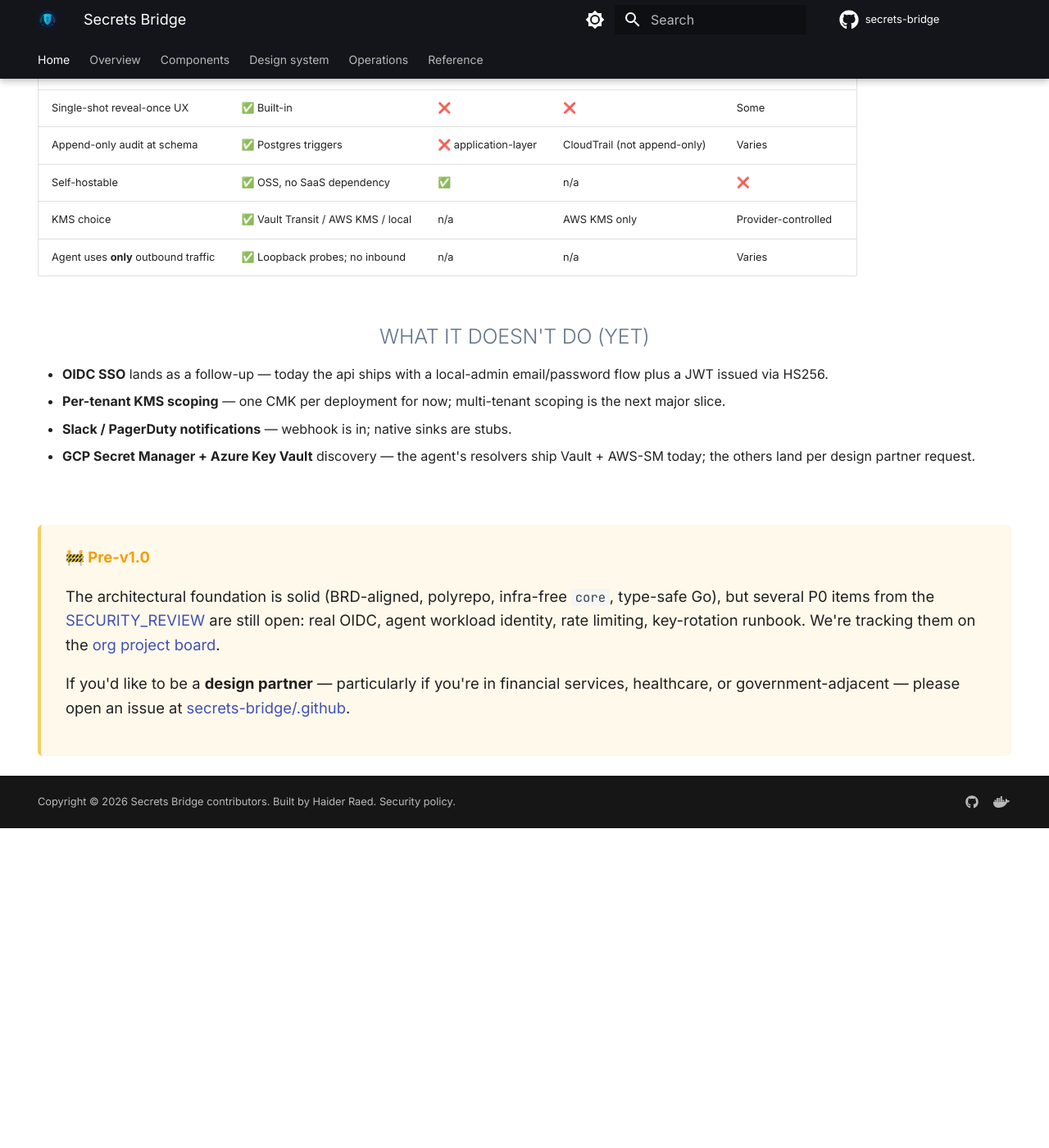
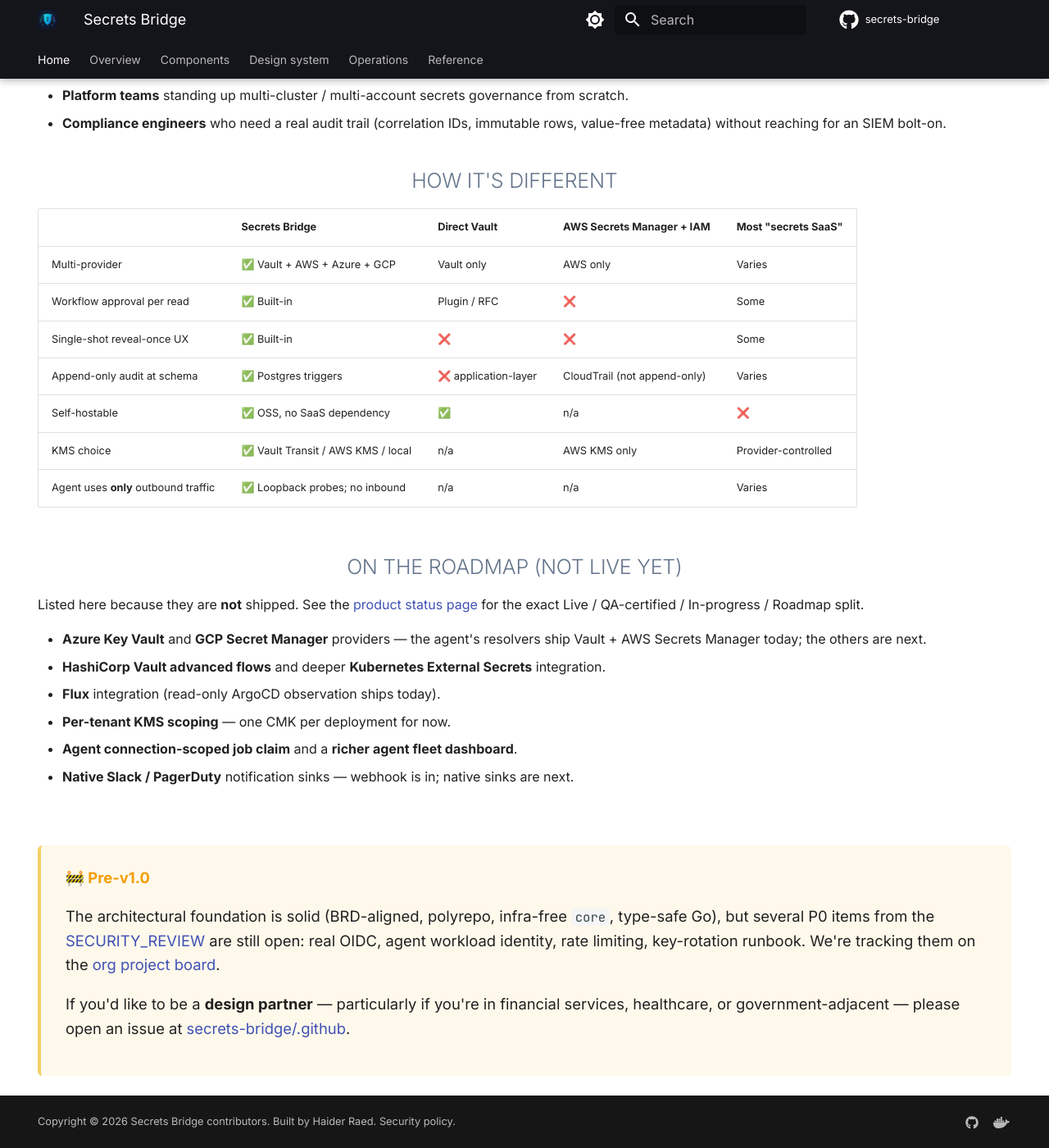
Before and after one commit to secrets-bridge/docs, an MkDocs documentation site: the page built from docs/index.md, in a window 1280 px wide and 1400 px high, scrolled down 1691 px. Shown: the whole window at 82% size. Built offline with MkDocs 1.6.1 and Material for MkDocs 9.7.7, drawn with Linux system fonts in a browser that asks for light colours; the version menu is left out; before the commit the page ends 2701 px from its top, so only the background shows below that; some of the changed text lies outside the part shown.

Commit message:
docs(site): reflect real product state — implemented vs QA-certified vs roadmap (#41)
The site underclaimed the product (e.g. OIDC SSO shown as "a follow-up" when
it ships). This surfaces the real, implemented capabilities with an honest
Live / QA-certified / In-progress / Roadmap split — no overclaiming.

- NEW overview/product-status.md: "What is Secrets Bridge?", Implemented
  Features, QA-certified (PASS) table, In-progress, Live vs Roadmap, a
  security-model-at-a-glance flow diagram, and credibility guarantees.
- NEW operations/agent-onboarding.md: one-time enrollment token -> /agents/enroll
  -> persistent agent_token (once) -> heartbeat -> revoke, with a sequence
  diagram. Notes legacy direct mint is disabled by default. No tokens shown.
- index.md: hero subcopy + a clear "What is Secrets Bridge?" block; replaced the
  stale "doesn't do (yet)" list (which wrongly listed OIDC) with the accurate
  roadmap; added a product-status CTA.
- mkdocs nav: Overview -> Product status; Operations -> Agent onboarding.

Visuals are mermaid flow diagrams (agent onboarding + security model here;
direct-reveal + cross-team sequences already in overview/architecture.md).
Annotated UI screenshots with demo values are a tracked follow-up (a live UI
capture is needed; no fabricated screenshots). No secrets, tokens, cookies, or
internal identifiers anywhere. Built clean with `mkdocs build --strict`.

```diff
--- a/docs/index.md
+++ b/docs/index.md
@@ -22,12 +22,13 @@
 
 <div class="sb-hero__wordmark">SecretsBridge</div>
 
-<h2 class="sb-hero__tagline">The brain behind your secrets.</h2>
+<h2 class="sb-hero__tagline">The control plane for secrets governance.</h2>
 
 <p class="sb-hero__subhead">
-A distributed secrets control plane that connects and governs
-secrets across every provider — without replacing the tools your
-teams already use. One brain, every provider. Values stay home.
+Keep secrets in Vault, AWS Secrets Manager, Azure Key Vault, GCP
+Secret Manager, or Kubernetes. Secrets Bridge governs who can
+request, approve, reveal, patch, and audit access — without storing
+plaintext secrets in the control plane.
 </p>
 
 <div class="sb-hero__ctas" markdown>
@@ -37,6 +38,19 @@
 </div>
 
 </div>
+
+<h2 class="sb-section-heading">What is Secrets Bridge?</h2>
+
+Secrets Bridge is a **unified secrets control plane** for governing secrets
+across external providers **without storing secret values in the control
+plane**.
+
+It **does not replace** HashiCorp Vault, AWS Secrets Manager, Azure Key Vault,
+GCP Secret Manager, or Kubernetes External Secrets. It governs **access,
+workflows, approvals, audit, and agent execution** around them — the values stay
+in your provider.
+
+[:material-check-decagram: See what's live, QA-certified, and on the roadmap](overview/product-status.md){ .md-button .md-button--primary }
 
 <h2 class="sb-section-heading">Why Secrets Bridge</h2>
 
@@ -100,17 +114,21 @@
 | KMS choice | ✅ Vault Transit / AWS KMS / local | n/a | AWS KMS only | Provider-controlled |
 | Agent uses **only** outbound traffic | ✅ Loopback probes; no inbound | n/a | n/a | Varies |
 
-<h2 class="sb-section-heading">What it doesn't do (yet)</h2>
+<h2 class="sb-section-heading">On the roadmap (not live yet)</h2>
 
-- **OIDC SSO** lands as a follow-up — today the api ships with a
-  local-admin email/password flow plus a JWT issued via HS256.
-- **Per-tenant KMS scoping** — one CMK per deployment for now;
-  multi-tenant scoping is the next major slice.
-- **Slack / PagerDuty notifications** — webhook is in; native
-  sinks are stubs.
-- **GCP Secret Manager + Azure Key Vault** discovery — the agent's
-  resolvers ship Vault + AWS-SM today; the others land per
-  design partner request.
+Listed here because they are **not** shipped. See the
+[product status page](overview/product-status.md) for the exact
+Live / QA-certified / In-progress / Roadmap split.
+
+- **Azure Key Vault** and **GCP Secret Manager** providers — the agent's
+  resolvers ship Vault + AWS Secrets Manager today; the others are next.
+- **HashiCorp Vault advanced flows** and deeper **Kubernetes External Secrets**
+  integration.
+- **Flux** integration (read-only ArgoCD observation ships today).
+- **Per-tenant KMS scoping** — one CMK per deployment for now.
+- **Agent connection-scoped job claim** and a **richer agent fleet dashboard**.
+- **Native Slack / PagerDuty** notification sinks — webhook is in; native
+  sinks are next.
 
 <div class="sb-status" markdown>
 <p class="sb-status__title">🚧 Pre-v1.0</p>
--- a/mkdocs.yml
+++ b/mkdocs.yml
@@ -150,6 +150,7 @@
   - Home: index.md
   - Overview:
       - overview/index.md
+      - Product status: overview/product-status.md
       - Architecture: overview/architecture.md
       - Teams and section heads: overview/teams-and-section-heads.md
       - Threat model & hard rules: overview/threat-model.md
@@ -171,6 +172,7 @@
       - operations/index.md
       - Deploying with docker-compose: operations/docker-compose.md
       - Bootstrap & first sign-in: operations/bootstrap.md
+      - Agent onboarding: operations/agent-onboarding.md
       - Authentication: operations/authentication.md
       - OIDC with Authentik: operations/oidc-authentik.md
       - Project environments: operations/project-environments.md
```
Also changed, not shown: docs/operations/agent-onboarding.md (added, +70 -0 lines), docs/overview/product-status.md (added, +128 -0 lines).
